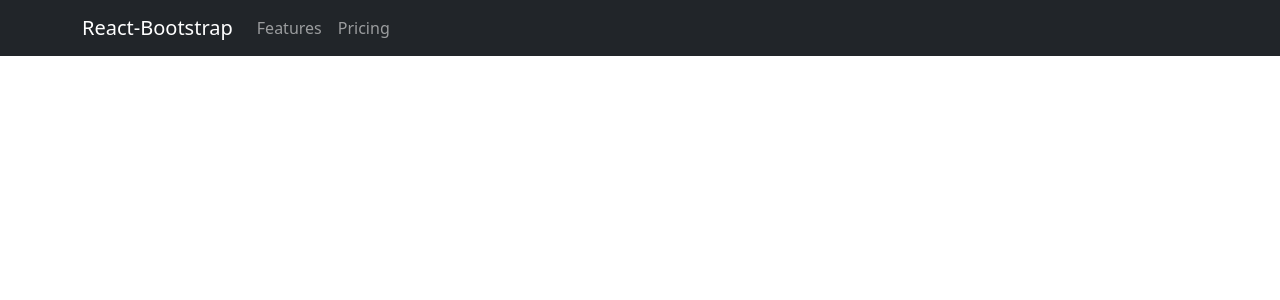
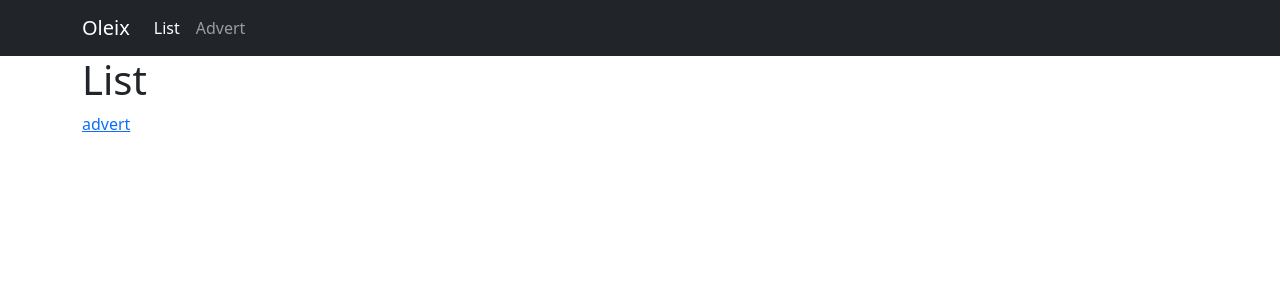
Before and after one commit to marcinz12/oleix, a React (Create React App) app: page / in a window 1280 px wide. Shown: the top 300 px of the page. Built offline with nearby package versions, Linux system fonts and the light colour scheme.

Commit message:
react-router

```diff
--- a/package.json
+++ b/package.json
@@ -11,7 +11,9 @@
     "react-scripts": "5.0.0",
     "web-vitals": "^2.1.4",
     "bootstrap": "^5.1.3",
-    "react-bootstrap": "^2.2.2"
+    "react-bootstrap": "^2.2.2",
+    "react-router-dom": "^6.3.0",
+    "react-router-bootstrap": "^0.26.1"
   },
   "scripts": {
     "start": "react-scripts start",
--- a/src/App.js
+++ b/src/App.js
@@ -1,21 +1,37 @@
 import {Button, Container, Nav, Navbar} from "react-bootstrap";
+import {BrowserRouter, Routes, Route} from "react-router-dom";
+import List from "./views/List/List";
+import Detail from "./views/Detail/Detail";
+import {LinkContainer} from "react-router-bootstrap";
 
 function App() {
     return (
-        <div>
+        <BrowserRouter>
             <Navbar collapseOnSelect expand="lg" bg="dark" variant="dark">
                 <Container>
-                    <Navbar.Brand href="#home">React-Bootstrap</Navbar.Brand>
-                    <Navbar.Toggle aria-controls="responsive-navbar-nav" />
+                    <LinkContainer to={"/"}>
+                        <Navbar.Brand>Oleix</Navbar.Brand>
+                    </LinkContainer>
+                    <Navbar.Toggle aria-controls="responsive-navbar-nav"/>
                     <Navbar.Collapse id="responsive-navbar-nav">
                         <Nav className="me-auto">
-                            <Nav.Link href="#features">Features</Nav.Link>
-                            <Nav.Link href="#pricing">Pricing</Nav.Link>
+                            <LinkContainer to={"/"}>
+                                <Nav.Link>List</Nav.Link>
+                            </LinkContainer>
+                            <LinkContainer to={"/advert"}>
+                                <Nav.Link>Advert</Nav.Link>
+                            </LinkContainer>
                         </Nav>
                     </Navbar.Collapse>
                 </Container>
             </Navbar>
-        </div>
+            <Container>
+                <Routes>
+                    <Route path="/" element={<List/>}/>
+                    <Route path="/advert" element={<Detail/>}/>
+                </Routes>
+            </Container>
+        </BrowserRouter>
     );
 }
 
--- /dev/null
+++ b/src/views/Detail/Detail.js
@@ -0,0 +1,13 @@
+import React from 'react';
+import {Link} from "react-router-dom";
+
+const Detail = () => {
+    return (
+        <div>
+            <h1>Detail</h1>
+            <Link to={"/"} className="btn">list</Link>
+        </div>
+    );
+};
+
+export default Detail;
--- /dev/null
+++ b/src/views/List/List.js
@@ -0,0 +1,13 @@
+import React from 'react';
+import {Link} from "react-router-dom";
+
+const List = () => {
+    return (
+        <div>
+            <h1>List</h1>
+            <Link to={"/advert"}>advert</Link>
+        </div>
+    );
+};
+
+export default List;
```
Also changed, not shown: 1 other file (tests, documents, lock files or other folders).
